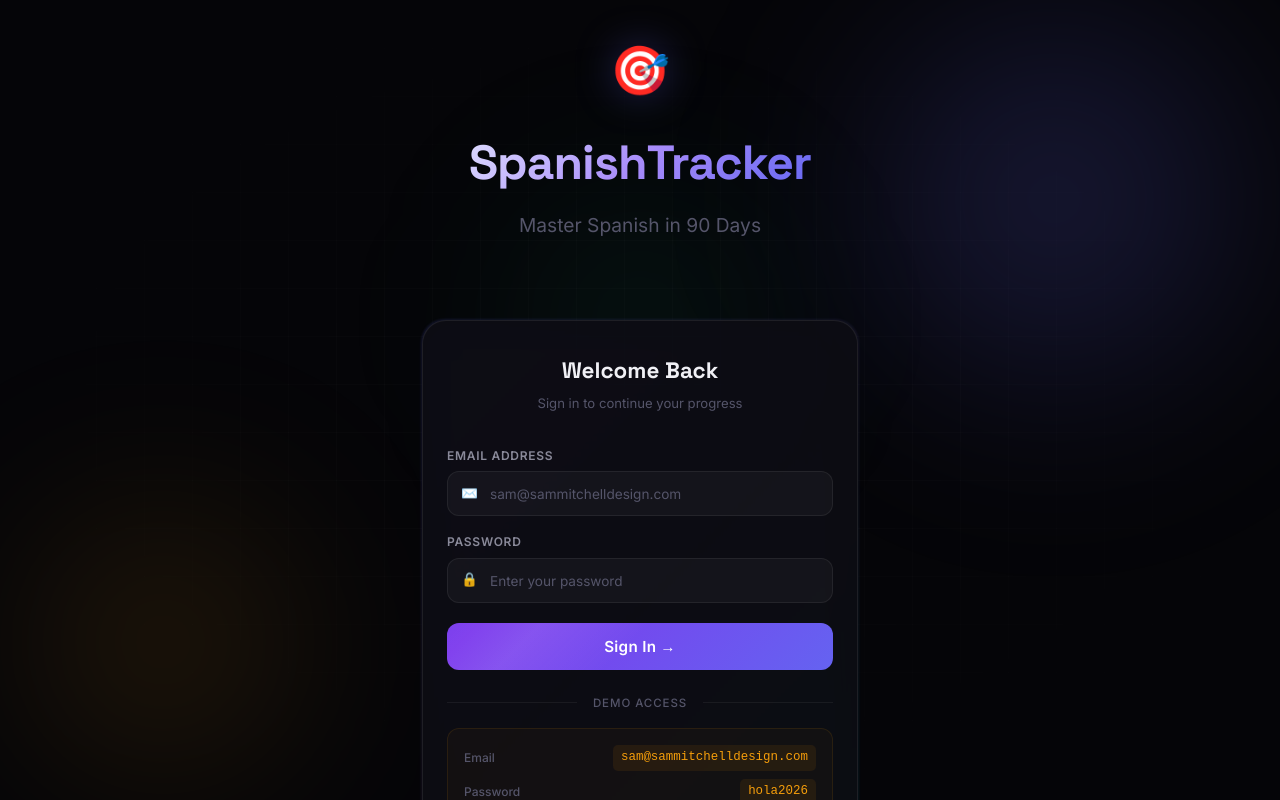
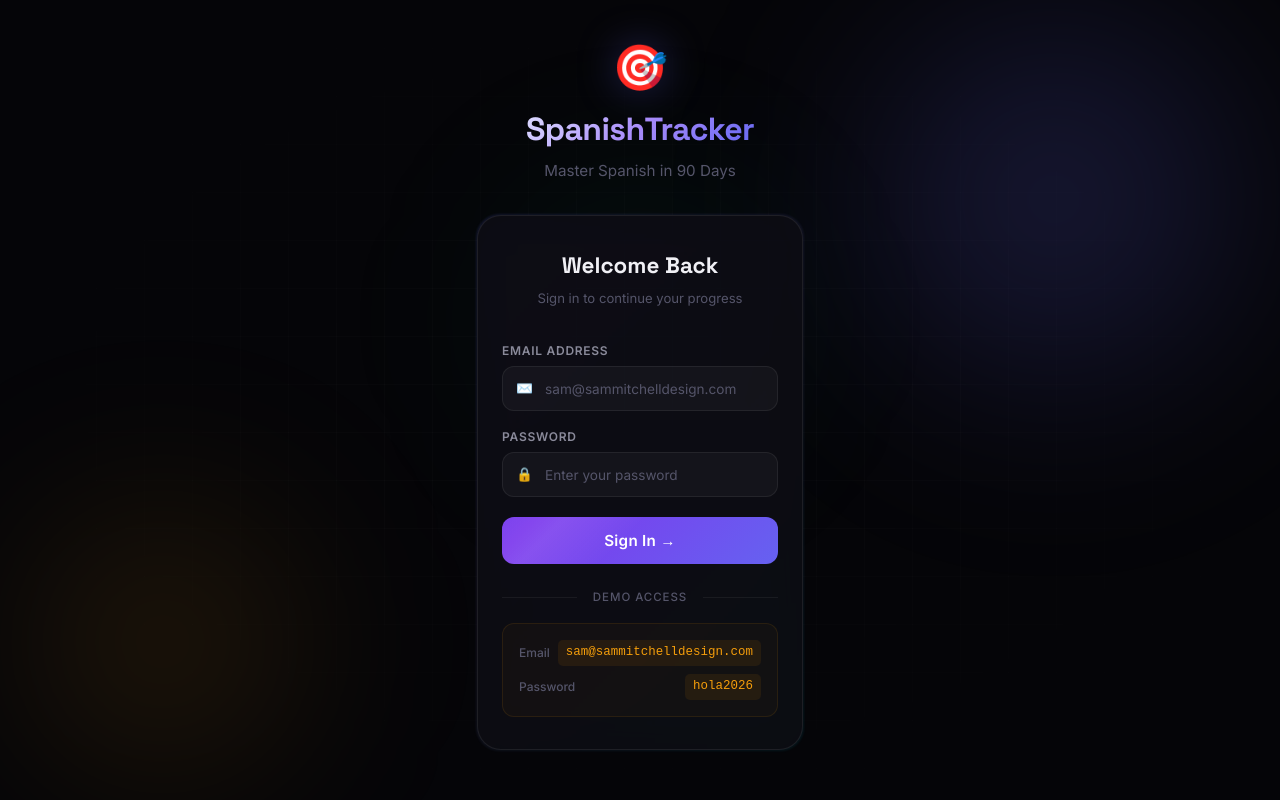
Before and after one commit to ItsssssJack/spanish-tracker, a React (Vite) app: page / in a window 1280 px wide. Shown: the top 800 px of the page. Built offline with nearby package versions, Linux system fonts and the light colour scheme.

Commit message:
UI: Addressed dashboard rendering bug and fixed login max-width

```diff
--- a/src/components/Dashboard.jsx
+++ b/src/components/Dashboard.jsx
@@ -116,7 +116,11 @@ export default function Dashboard({ dailyData, onLogDay, onLogout }) {
 
             <div className="dashboard-content">
                 {/* ========== HABIT TRACKER — AT THE TOP ========== */}
-                <HabitTracker actualCurrentDay={currentDay} />
+                <HabitTracker
+                    currentDay={currentDay}
+                    currentPhase={currentPhase}
+                    currentWeek={currentWeek}
+                />
 
                 {/* Quote Banner */}
                 <div className="quote-banner">
--- a/src/components/Login.jsx
+++ b/src/components/Login.jsx
@@ -39,14 +39,16 @@ export default function Login({ onLogin, transitioning }) {
             {/* Center Container */}
             <div className="login-center" style={{ maxWidth: "500px", margin: "0 auto", display: "flex", flexDirection: "column", justifyContent: "center", minHeight: "100vh" }}>
                 {/* Top Section — Branding */}
-                <div className="login-brand" style={{ animationDelay: "0.1s", textAlign: "center", marginBottom: "var(--space-2xl)" }}>
-                    <div className="brand-icon" style={{ fontSize: "3rem", marginBottom: "1rem" }}>🎯</div>
-                    <h1 className="brand-title" style={{ fontSize: "3rem" }}>SpanishTracker</h1>
-                    <p className="brand-tagline" style={{ fontSize: "1.2rem", marginTop: "0.5rem" }}>Master Spanish in 90 Days</p>
+                <div className="login-brand" style={{ animationDelay: "0.1s" }}>
+                    <div className="brand-logo">
+                        <span className="brand-icon">🎯</span>
+                        <h1 className="brand-title">SpanishTracker</h1>
+                    </div>
+                    <p className="brand-tagline">Master Spanish in 90 Days</p>
                 </div>
 
                 {/* Right — Login Card (Now Centered) */}
-                <div className="login-card" style={{ animationDelay: "0.2s", width: "100%" }}>
+                <div className="login-card" style={{ animationDelay: "0.2s" }}>
                     <div className="login-card-glow" />
                     <div className="login-card-inner">
                         <div className="login-card-header" style={{ textAlign: "center" }}>
```
